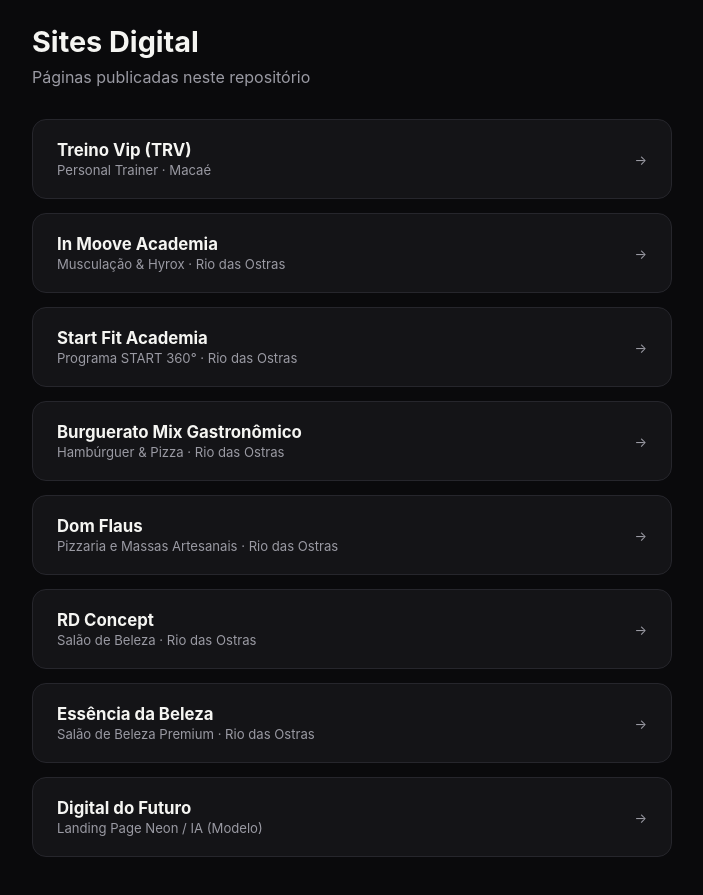
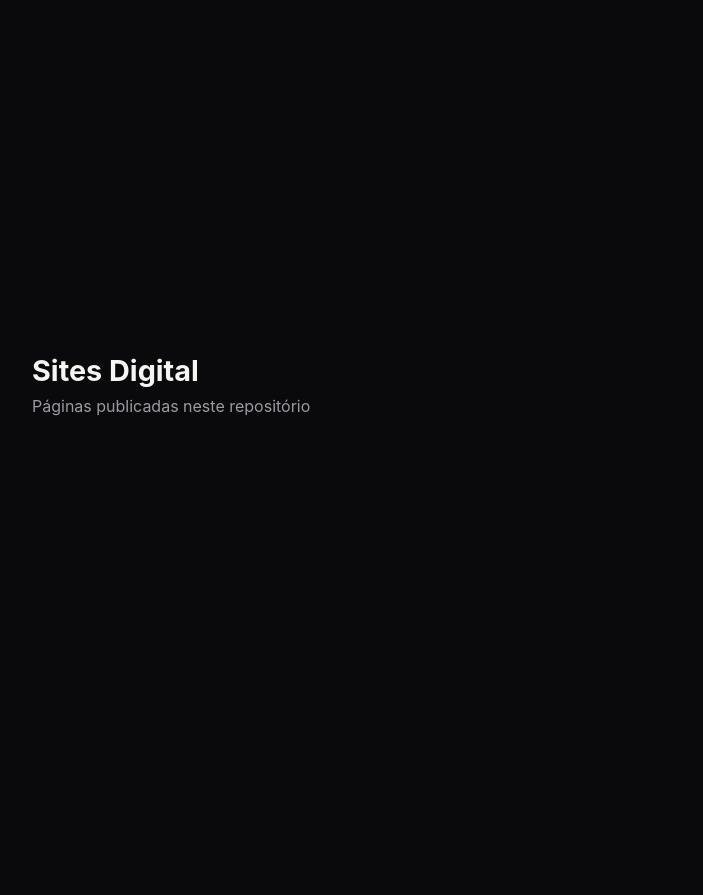
Before and after one commit to Marcelopiresrj/sites.digital, a plain HTML site: page index.html in a window 1280 px wide. Shown: the whole page, without its empty margins (288-991 px from the left). After the commit the page ends 800 px from the top, so only its background shows below. Drawn offline with Linux system fonts and the light colour scheme.

Commit message:
Unpublish all 8 client pages (no client response yet)
Remove Vercel rewrites and index.html cards for treino-vip, in-moove,
start-fit, burguerato, dom-flaus, rd-concept, essencia-beleza and
digital-do-futuro. Site files are kept in sites/ untouched so pages
can be republished quickly if needed.

```diff
--- a/index.html
+++ b/index.html
@@ -21,14 +21,6 @@
 <div class="wrap">
   <h1>Sites Digital</h1>
   <p>Páginas publicadas neste repositório</p>
-  <a class="card" href="/treino-vip"><div><strong>Treino Vip (TRV)</strong><span>Personal Trainer · Macaé</span></div><span class="arrow">→</span></a>
-  <a class="card" href="/in-moove"><div><strong>In Moove Academia</strong><span>Musculação & Hyrox · Rio das Ostras</span></div><span class="arrow">→</span></a>
-  <a class="card" href="/start-fit"><div><strong>Start Fit Academia</strong><span>Programa START 360° · Rio das Ostras</span></div><span class="arrow">→</span></a>
-  <a class="card" href="/burguerato"><div><strong>Burguerato Mix Gastronômico</strong><span>Hambúrguer & Pizza · Rio das Ostras</span></div><span class="arrow">→</span></a>
-  <a class="card" href="/dom-flaus"><div><strong>Dom Flaus</strong><span>Pizzaria e Massas Artesanais · Rio das Ostras</span></div><span class="arrow">→</span></a>
-  <a class="card" href="/rd-concept"><div><strong>RD Concept</strong><span>Salão de Beleza · Rio das Ostras</span></div><span class="arrow">→</span></a>
-  <a class="card" href="/essencia-beleza"><div><strong>Essência da Beleza</strong><span>Salão de Beleza Premium · Rio das Ostras</span></div><span class="arrow">→</span></a>
-  <a class="card" href="/digital-do-futuro"><div><strong>Digital do Futuro</strong><span>Landing Page Neon / IA (Modelo)</span></div><span class="arrow">→</span></a>
 </div>
 </body>
 </html>
```
Also changed, not shown: vercel.json.
